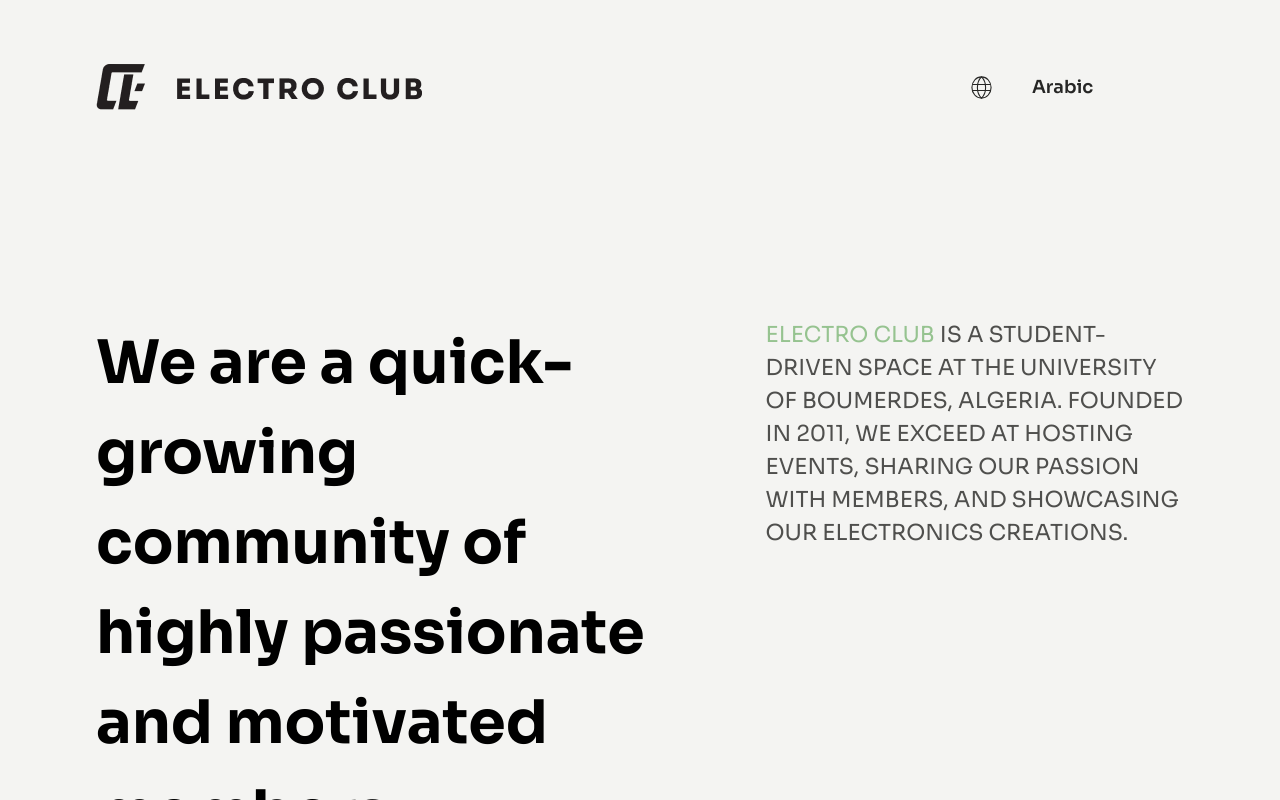
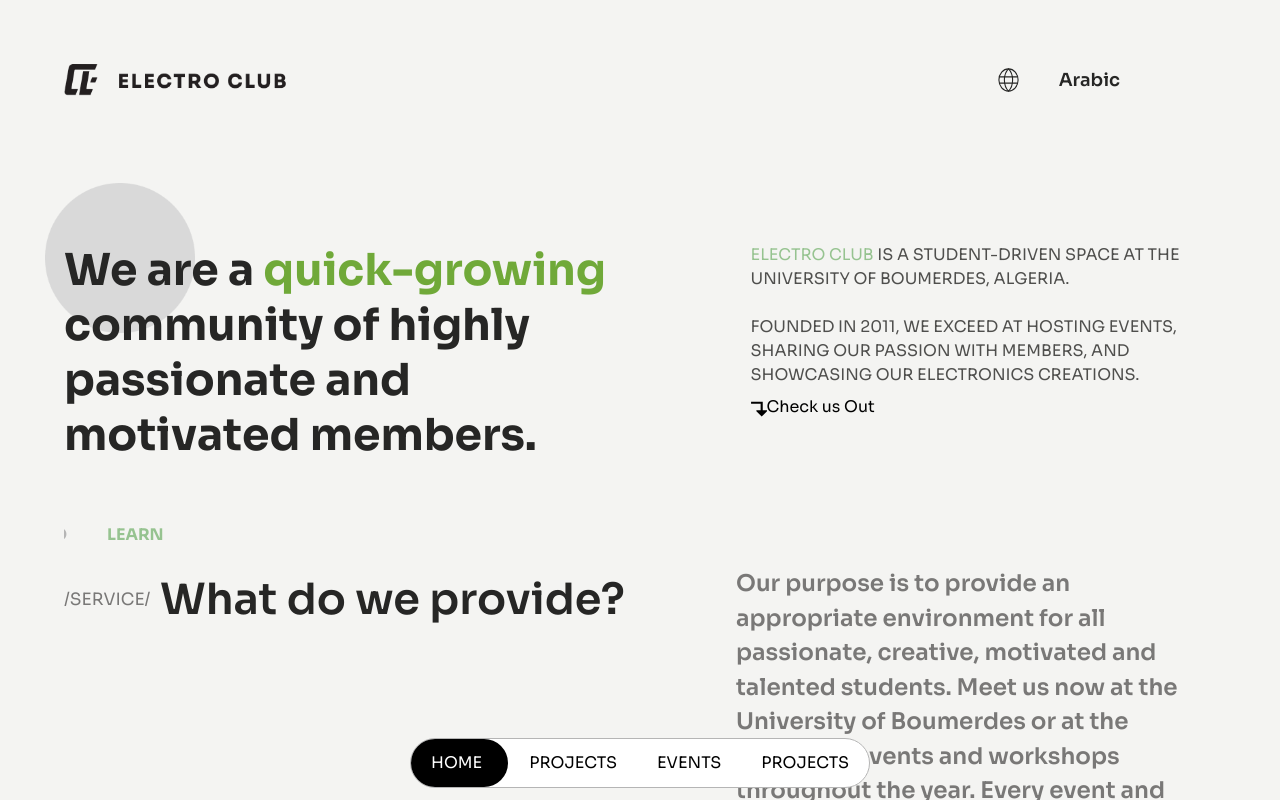
Before and after one commit to akram-aki/electro_website_v3, a React (Vite) app: page / in a window 1280 px wide. Shown: the top 800 px of the page. Built offline with nearby package versions, Linux system fonts and the light colour scheme.

Commit message:
markee added

```diff
--- a/src/App.css
+++ b/src/App.css
@@ -1,6 +1,6 @@
-@import url('https://fonts.googleapis.com/css2?family=Sora:wght@100;200;300;400;500;600;700;800&display=swap');
+@import url("https://fonts.googleapis.com/css2?family=Sora:wght@100;200;300;400;500;600;700;800&display=swap");
 
 body {
-    background-color: #F4F4F2;
-    font-family: 'Sora', sans-serif;
+  background-color: #f4f4f2;
+  font-family: "Sora", sans-serif;
 }
--- a/src/App.jsx
+++ b/src/App.jsx
@@ -3,13 +3,16 @@ import Header from "./components/Header/Index";
 import Hero from "./components/Hero/Index";
 import WhatDoWeProvide from "./components/WhatDoWeProvide/Index";
 import Events from "./components/Events/Index";
+import Nav from "./components/navbar/index";
+import Markee from "./components/Markee/Index";
 function App() {
   return (
     <>
-      <div className='mt-16 mx-24'>
+      <div className=" mt-16 mx-16">
         <Header />
+        <Nav></Nav>
         <Hero />
-        <div className="h-[400px]"></div>
+        <Markee />
         <WhatDoWeProvide />
         <Events />
       </div>
--- a/src/components/Events/Index.jsx
+++ b/src/components/Events/Index.jsx
@@ -1,4 +1,4 @@
-import React from "react";
+import { Secondary_button } from "../button/Index";
 import StealScroll from "../stealScroll/Index";
 import DownIcon from "../../assets/DownIcon.svg";
 function Events() {
@@ -15,7 +15,7 @@ function Events() {
           </span>
           <div className="flex mt-16">
             <img src={DownIcon} alt="Down Icon" />
-            <span className="ml-8 font-bold">Check out the full timeline</span>
+            <Secondary_button>Check out the full timeline</Secondary_button>
           </div>
         </div>
       </div>
--- a/src/components/Header/Index.jsx
+++ b/src/components/Header/Index.jsx
@@ -1,23 +1,37 @@
-import React from 'react'
-import logo from '../../assets/LOGO.png';
-import LanguageLogo from '../../assets/LanguageLogo.svg';
+import React from "react";
+import logo from "../../assets/LOGO.png";
+import LanguageLogo from "../../assets/LanguageLogo.svg";
 function Header() {
   return (
     <>
       <div className="w-11/12">
         <div className="flex justify-between">
-                    <img src={logo} alt="Logo" />
+          <a href="">
+            <img
+              src={logo}
+              alt="Logo"
+              style={{
+                height: "32px",
+              }}
+            />
+          </a>
           <div className="flex items-center">
-                        <img src={LanguageLogo} width={21} height={24} alt="Language Logo" />
-                        <a className='ml-10 text-[#262625] text-[18px] font-semibold w-10/12'>Arabic </a>
+            <img
+              src={LanguageLogo}
+              width={21}
+              height={24}
+              alt="Language Logo"
+            />
+            <a className="ml-10 text-[#262625] text-[18px] font-semibold w-10/12">
+              Arabic{" "}
+            </a>
           </div>
         </div>
         <div className="w-1/12" />
       </div>
-            <div className='h-[207px]' />
-
+      <div className="h-[107px]" />
     </>
-    )
+  );
 }
 
-export default Header
+export default Header;
--- a/src/components/Hero/Index.jsx
+++ b/src/components/Hero/Index.jsx
@@ -1,21 +1,41 @@
-import React from 'react';
-import DownIcon from '../../assets/DownIcon.svg'; // Adjust the path as necessary
+import DownIcon from "../../assets/DownIcon.svg"; // Adjust the path as necessary
+import ellipseImage from "../../assets/Ellipse 8.png";
+
+import { Secondary_button } from "../button/Index";
 
 function Hero() {
   return (
-        <div className='flex'>
-            <h1 className='w-7/12 font-bold text-[60px]'>
-                We are a quick-growing community of highly passionate and motivated members.
+    <div className=" relative grid grid-cols-[6fr_5fr] gap-32 mt-10 mb-10">
+      <div
+        style={{
+          position: "absolute",
+          top: "-60px", // Adjust the top position as needed
+          left: "-19px", // Adjust the left position as needed
+          width: "200px",
+          height: "200px",
+          backgroundImage: `url(${ellipseImage})`,
+          backgroundSize: "150px 150px",
+          backgroundRepeat: "no-repeat",
+          backgroundPosition: "left top",
+        }}
+        className="z-0"
+      ></div>
+      <h1 className="font-bold text-[44px] leading-tight z-50 text-main">
+        We are a <span className="text-[#70a939]">quick-growing </span>
+        community of highly passionate and motivated members.
       </h1>
-            <div className='w-1/12' />
-            <div className='flex flex-col w-5/12 text-[22px]'>
-                <p className='uppercase text-[#4F4F4D]'>
-                    <span className='text-[#96C390]'> ELECTRO CLUB</span> IS A student-driven space at the university of boumerdes, algeria.
-                    founded in 2011, we exceed at hosting events, sharing our passion with members, and showcasing our ELECTRONICS CREATIONS.
+      <div>
+        <p className="uppercase text-[#4F4F4D]">
+          <span className="text-[#96C390]"> ELECTRO CLUB</span> IS A
+          student-driven space at the university of boumerdes, algeria.
+          <br></br>
+          <br></br>
+          founded in 2011, we exceed at hosting events, sharing our passion with
+          members, and showcasing our ELECTRONICS CREATIONS.
         </p>
-                <div className='flex mt-auto'>
+        <div className="flex mt-2">
           <img src={DownIcon} alt="Down Icon" />
-                    <span className='ml-8 font-bold'>Check us Out</span>
+          <Secondary_button> Check us Out</Secondary_button>
         </div>
       </div>
     </div>
--- /dev/null
+++ b/src/components/Markee/Index.jsx
@@ -0,0 +1,12 @@
+import MarqueeItem from "./MarkeeItem";
+
+const Marquee = () => {
+  const upperMarquee = ["TEACH", "TO", "LEARN"];
+  return (
+    <div className="container mx-auto overflow-hidden p-5">
+      <MarqueeItem images={upperMarquee} from={0} to={"-100%"} />
+    </div>
+  );
+};
+
+export default Marquee;
--- /dev/null
+++ b/src/components/Markee/MarkeeItem.jsx
@@ -0,0 +1,28 @@
+import { motion } from "framer-motion";
+
+const MarqueeItem = ({ images, from, to }) => {
+  const color = ["text-[#7b7a79]", "text-[#b5b5b5]", "text-[#96c390]"];
+
+  return (
+    <div className="flex MyGradient">
+      <motion.div
+        initial={{ x: `${from}` }}
+        animate={{ x: `${to}` }}
+        transition={{ duration: 10, repeat: Infinity, ease: "linear" }}
+        className="flex flex-shrink-0"
+      >
+        {images.map((image, index) => {
+          return (
+            <>
+              <p className={`${color[index]} font-bold ml-10`} key={index}>
+                {image}
+              </p>
+            </>
+          );
+        })}
+      </motion.div>
+    </div>
+  );
+};
+
+export default MarqueeItem;
--- a/src/components/navbar/index.jsx
+++ b/src/components/navbar/index.jsx
@@ -1,23 +1,24 @@
 import { motion } from "framer-motion";
 import { useRef, useState } from "react";
 export default function Navbar() {
-  return <SlideTabs />;
+  return (
+    <div className="fixed z-50 bottom-3 left-1/2 -translate-x-1/2 ">
+      <SlideTabs />
+    </div>
+  );
 }
 
 const SlideTabs = () => {
   const [position, setPosition] = useState({
     left: 0,
-    width: 0,
-    opacity: 0,
-  });
-  const pos = {
-    left: 0,
     width: "97px",
     opacity: 1,
-  };
+  });
   return (
-    <ul className="relative mx-auto flex w-fit rounded-full border border-[#dad6e3] bg-white  ">
-      <Tab href="/">Home &nbsp;/</Tab>
+    <ul className="relative mx-auto flex w-fit rounded-full border border-Text3 bg-white  ">
+      <Tab setPosition={setPosition} href="/">
+        Home &nbsp;
+      </Tab>
       <Tab setPosition={setPosition} href="/">
         Projects
       </Tab>
@@ -27,10 +28,6 @@ const SlideTabs = () => {
       <Tab setPosition={setPosition} href="/">
         Projects
       </Tab>
-      <Tab setPosition={setPosition} href="/">
-        Support Us
-      </Tab>
-      <Cursor position={pos} />
       <Cursor position={position} />
     </ul>
   );
@@ -51,7 +48,7 @@ const Tab = ({ href, children, setPosition, ...attributes }) => {
           opacity: 1,
         });
       }}
-      className="relative z-10 block cursor-pointer px-3 py-1.5 text-xs uppercase text-white mix-blend-difference md:px-5 md:py-3 md:text-base"
+      className="relative z-10 block cursor-pointer px-3 py-1.5 text-xs uppercase text-white mix-blend-difference md:px-5 md:py-3 md:text-base "
     >
       {children}
     </a>
--- a/src/components/stealScroll/Index.jsx
+++ b/src/components/stealScroll/Index.jsx
@@ -3,11 +3,7 @@ import { useRef, useState } from "react";
 import Destinations from "./Destinations";
 import Items from "./Items";
 const Index = () => {
-  return (
-    <div className="bg-neutral-800 ">
-      <HorizontalScrollCarousel />
-    </div>
-  );
+  return <HorizontalScrollCarousel />;
 };
 
 const HorizontalScrollCarousel = () => {
@@ -21,7 +17,7 @@ const HorizontalScrollCarousel = () => {
   const rotate = useTransform(scrollYProgress, [0, 1], [0, 1440]);
   const progress = useTransform(scrollYProgress, [0, 1], [0, 100]);
   return (
-    <section ref={targetRef} className="relative h-[900vh]   bg-white">
+    <section ref={targetRef} className="relative h-[900vh]   ">
       <div className="sticky  top-0 flex h-screen  w-full ">
         <div className="bg-[#e9e8e4] relative overflow-hidden border border-white h-7 flex items-center mt-20 w-full mx-10 p-1 rounded-full">
           <motion.div
@@ -75,7 +71,7 @@ const HorizontalScrollCarousel = () => {
         />
         <Items
           count={Math.floor(count / 25)}
-          className="grid grid-cols-[2fr_1fr] gap-20 bg-Background border-2 border-white  w-[93%] rounded-xl h-[400px] absolute left-1/2 top-[60vh] -translate-x-1/2 -translate-y-1/2"
+          className="grid grid-cols-[2fr_1fr] gap-20 border-2 border-white bg-Background w-[93%] rounded-xl h-[400px] absolute left-1/2 top-[60vh] -translate-x-1/2 -translate-y-1/2"
         />
       </div>
     </section>
--- a/src/components/stealScroll/Items.jsx
+++ b/src/components/stealScroll/Items.jsx
@@ -1,5 +1,4 @@
 import { motion, AnimatePresence } from "framer-motion";
-import { useRef } from "react";
 
 const description = [
   {
--- a/tailwind.config.js
+++ b/tailwind.config.js
@@ -4,12 +4,16 @@ export default {
   theme: {
     extend: {
       colors: {
+        main: "#262625",
         Text: "#dcdcdb",
         Text2: "#383837",
         Text3: "#b5b5b5",
         Text4: "#7b7a79",
         Background: "#e9e8e4",
       },
+      backgroundImage: {
+        "ellipse-8": "url('../../assets/Ellipse 8.png')",
+      },
     },
   },
   plugins: [],
```
Also changed, not shown: src/assets/Ellipse 8.png (added). Lines whose indentation alone changed are shown as unchanged.
